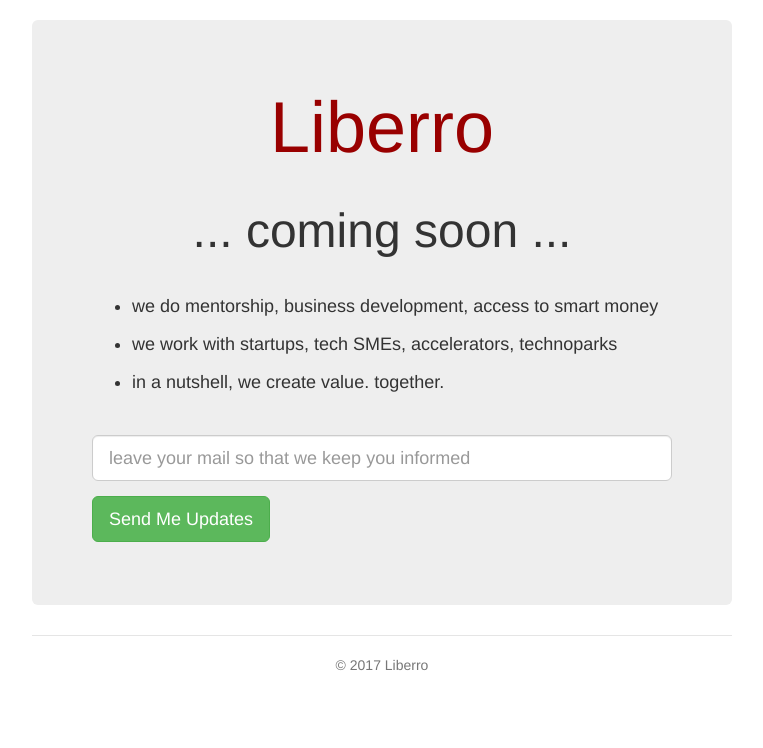
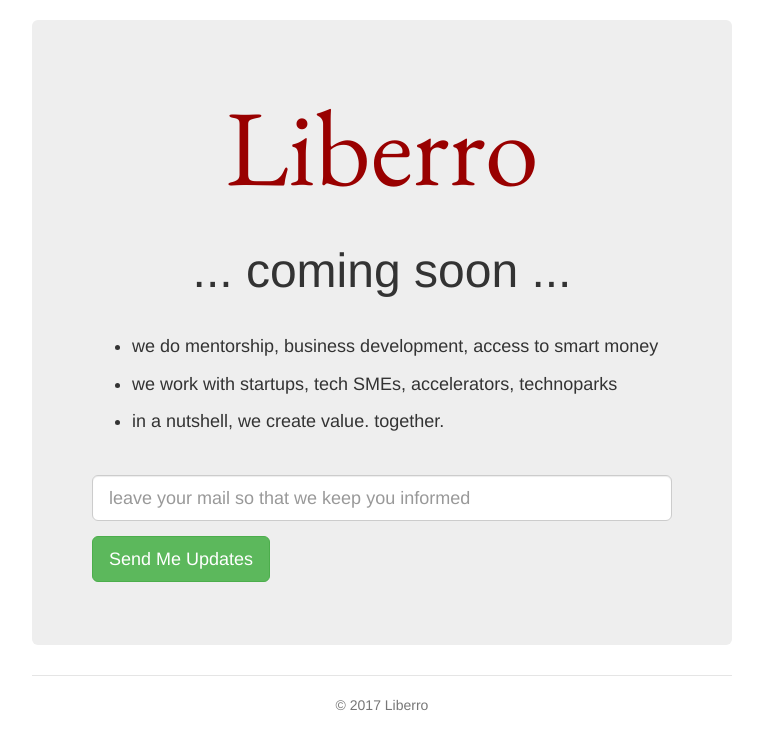
Before and after one commit to buyilmaz/Liberro, a plain HTML site: page index.html in a window 1280 px wide. Shown: the whole page, without its empty margins (258-1021 px from the left). Drawn offline with nearby package versions, Linux system fonts and the light colour scheme.

Commit message:
Change H1 font

```diff
--- a/css/jumbotron-narrow.css
+++ b/css/jumbotron-narrow.css
@@ -48,8 +48,9 @@ body {
 }
 
 .jumbotron h1 {
-  font-size: 72px;
+  font-size: 108px;
   color: #990000;
+  font-family: 'EB Garamond', serif !important;
 }
 /* .jumbotron .btn { */
 /*   padding: 14px 24px; */
--- a/index.html
+++ b/index.html
@@ -9,6 +9,7 @@
     <meta name="description" content="">
     <meta name="author" content="">
     <link rel="icon" href="../../favicon.ico">
+    <link href="https://fonts.googleapis.com/css?family=EB+Garamond&amp;subset=latin-ext" rel="stylesheet">
 
     <title>Liberro</title>
 
```
